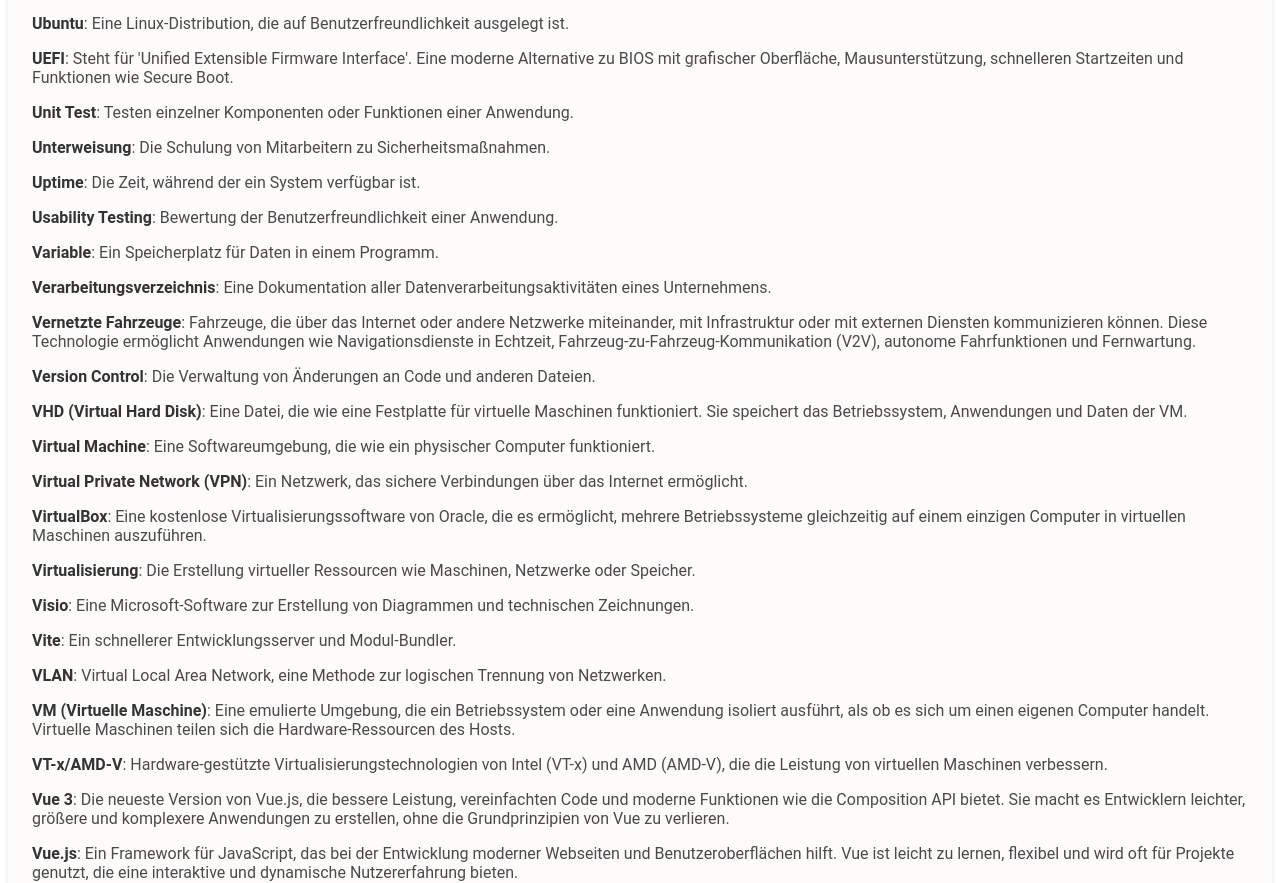
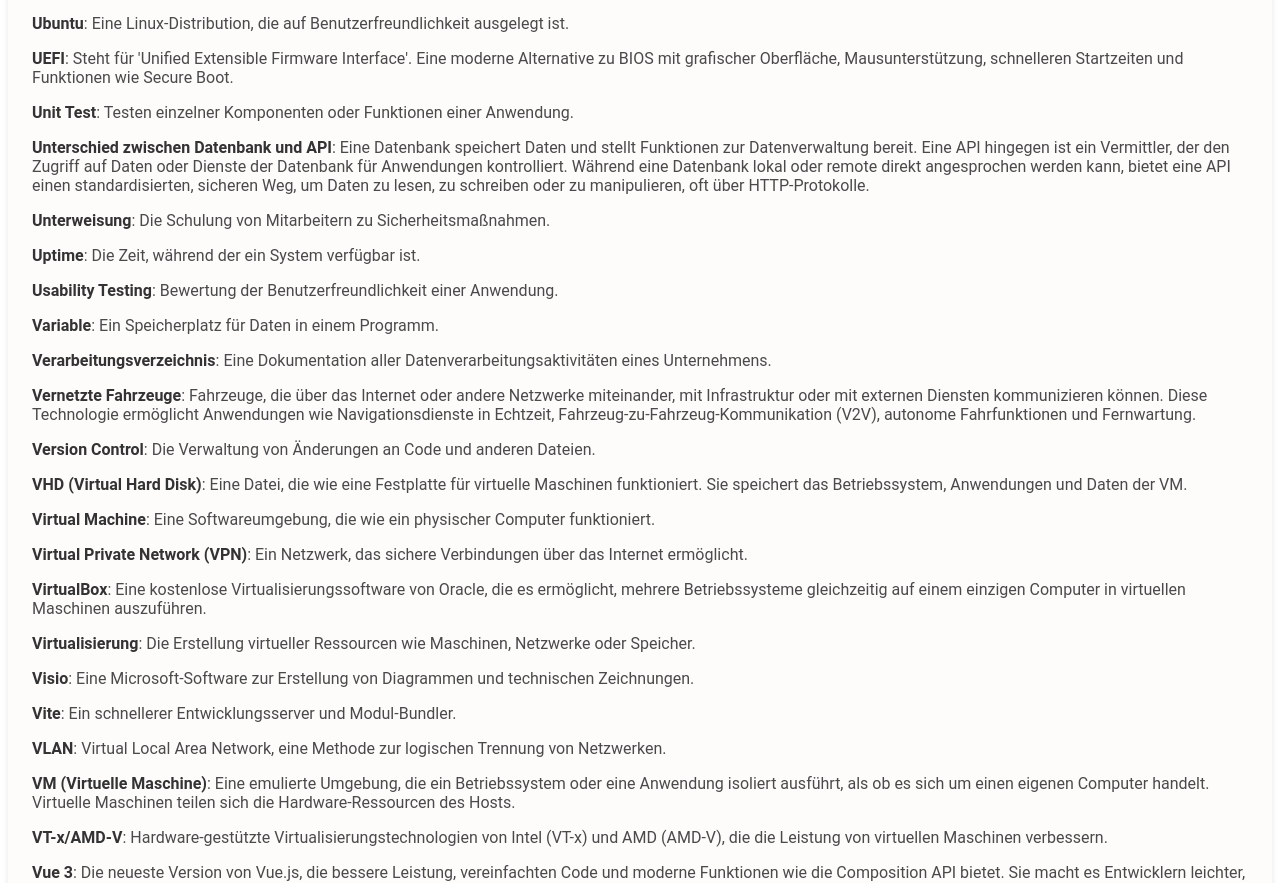
Before and after one commit to aelis123/Lerntagebuch, a Vue app in the folder Lernseite2/: page /dictionary in a window 1280 px wide. Shown: the part 10120-11003 px from the top of the page. Built offline with nearby package versions, Linux system fonts and the light colour scheme.

Commit message:
Weitere Datenbank Einträge

```diff
--- a/Lernseite2/src/views/DictionaryView.vue
+++ b/Lernseite2/src/views/DictionaryView.vue
@@ -299,7 +299,7 @@ export default {
 { word: "BIOS", definition: "Die Firmware, die die Hardware eines Computers initialisiert." },
 { word: "MAC-Adresse", definition: "Eine eindeutige Hardware-Adresse eines Netzwerkgeräts." },
 { word: "Subnetzmaske", definition: "Eine Zahl, die verwendet wird, um IP-Adressen in Netzwerke und Subnetze zu unterteilen. Sie legt fest, welcher Teil der IP-Adresse das Netzwerk und welcher Teil das Gerät (Host) identifiziert. Beispiel: In der Subnetzmaske 255.255.255.0 gehört der erste Teil der IP-Adresse (die ersten 24 Bits) zum Netzwerk, während die letzten 8 Bits die Hosts im Netzwerk kennzeichnen." },
-
+{ word: "Unterschied zwischen Datenbank und API", definition: "Eine Datenbank speichert Daten und stellt Funktionen zur Datenverwaltung bereit. Eine API hingegen ist ein Vermittler, der den Zugriff auf Daten oder Dienste der Datenbank für Anwendungen kontrolliert. Während eine Datenbank lokal oder remote direkt angesprochen werden kann, bietet eine API einen standardisierten, sicheren Weg, um Daten zu lesen, zu schreiben oder zu manipulieren, oft über HTTP-Protokolle." },
 { word: "Gateway", definition: "Ein Gerät, das Netzwerke miteinander verbindet." },
 { word: "Switch", definition: "Ein Gerät, das Netzwerkgeräte miteinander verbindet." },
 { word: "Router", definition: "Ein Gerät, das Datenpakete zwischen Netzwerken weiterleitet." },
```
